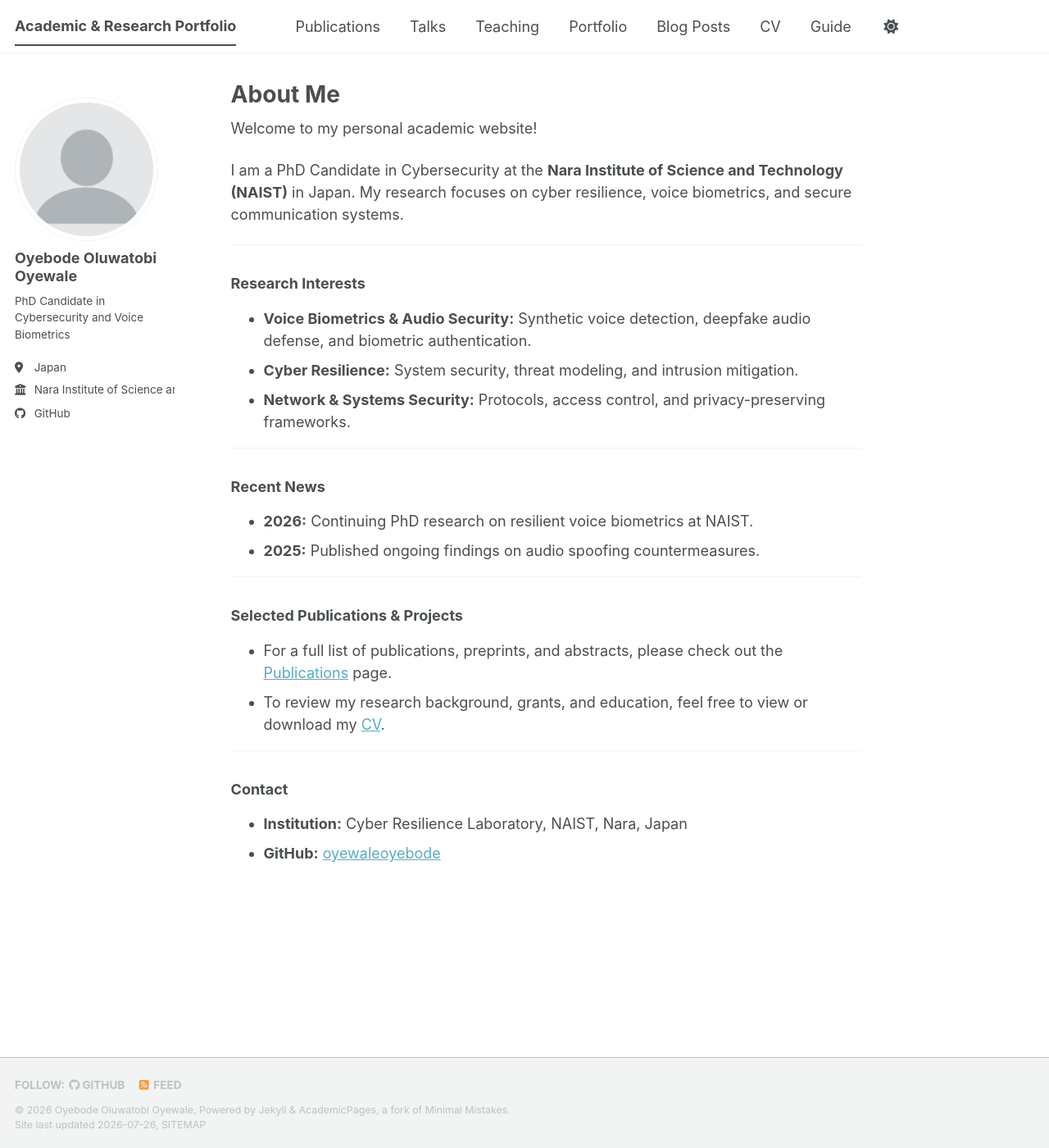
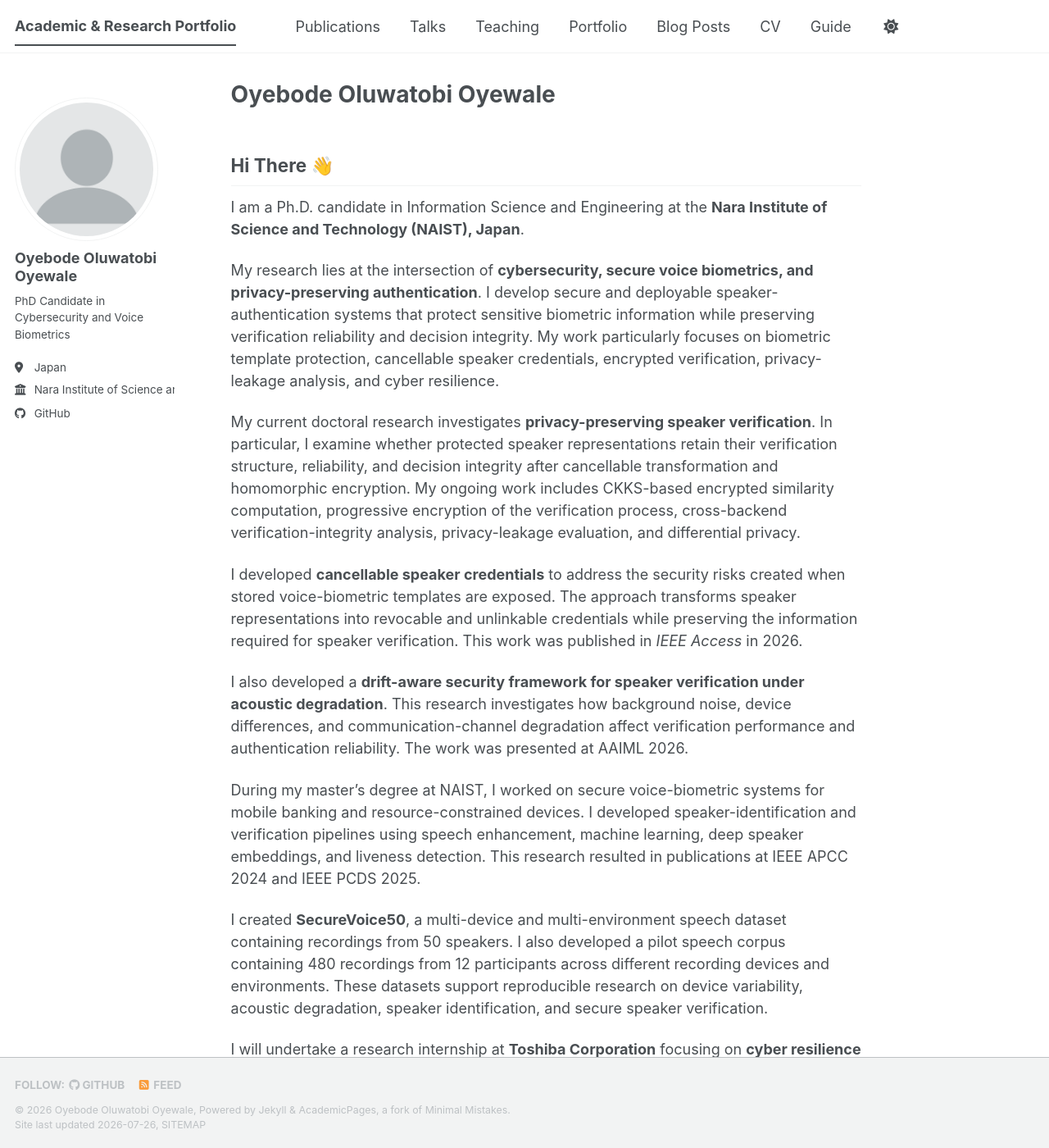
Before and after one commit to oyewaleoyebode/oyebodeoluwatobi-OyebodeOluwatobi.github.io, a Jekyll site: the page built from _pages/about.md, in a window 1280 px wide and 1400 px high. Shown: the whole window at 82% size. Built offline with Jekyll 4.4.1, drawn with Linux system fonts in a browser that asks for light colours; a style sheet for code colours, icons or effects is not loaded; some of the changed text lies outside the part shown.

Commit message:
Update about.md

```diff
--- a/_pages/about.md
+++ b/_pages/about.md
@@ -1,37 +1,86 @@
 ---
 permalink: /
-title: "About Me"
+title: "Oyebode Oluwatobi Oyewale"
 author_profile: true
 redirect_from:
   - /about/
   - /about.html
 ---
 
-Welcome to my personal academic website!
+## Hi There 👋
 
-I am a PhD Candidate in Cybersecurity at the **Nara Institute of Science and Technology (NAIST)** in Japan. My research focuses on cyber resilience, voice biometrics, and secure communication systems.
+I am a Ph.D. candidate in Information Science and Engineering at the **Nara Institute of Science and Technology (NAIST), Japan**.
+
+My research lies at the intersection of **cybersecurity, secure voice biometrics, and privacy-preserving authentication**. I develop secure and deployable speaker-authentication systems that protect sensitive biometric information while preserving verification reliability and decision integrity. My work particularly focuses on biometric template protection, cancellable speaker credentials, encrypted verification, privacy-leakage analysis, and cyber resilience.
+
+My current doctoral research investigates **privacy-preserving speaker verification**. In particular, I examine whether protected speaker representations retain their verification structure, reliability, and decision integrity after cancellable transformation and homomorphic encryption. My ongoing work includes CKKS-based encrypted similarity computation, progressive encryption of the verification process, cross-backend verification-integrity analysis, privacy-leakage evaluation, and differential privacy.
+
+I developed **cancellable speaker credentials** to address the security risks created when stored voice-biometric templates are exposed. The approach transforms speaker representations into revocable and unlinkable credentials while preserving the information required for speaker verification. This work was published in *IEEE Access* in 2026.
+
+I also developed a **drift-aware security framework for speaker verification under acoustic degradation**. This research investigates how background noise, device differences, and communication-channel degradation affect verification performance and authentication reliability. The work was presented at AAIML 2026.
+
+During my master’s degree at NAIST, I worked on secure voice-biometric systems for mobile banking and resource-constrained devices. I developed speaker-identification and verification pipelines using speech enhancement, machine learning, deep speaker embeddings, and liveness detection. This research resulted in publications at IEEE APCC 2024 and IEEE PCDS 2025.
+
+I created **SecureVoice50**, a multi-device and multi-environment speech dataset containing recordings from 50 speakers. I also developed a pilot speech corpus containing 480 recordings from 12 participants across different recording devices and environments. These datasets support reproducible research on device variability, acoustic degradation, speaker identification, and secure speaker verification.
+
+I will undertake a research internship at **Toshiba Corporation** focusing on **cyber resilience for infrastructure systems**. This work will examine cybersecurity and resilience challenges associated with infrastructure systems, including threat analysis, system reliability, and security-aware evaluation.
+
+Before beginning my graduate studies, I worked in information technology and network administration. My experience included managing organizational IT infrastructure, configuring networks, implementing firewalls, VPNs, and access controls, supporting system continuity, and delivering technical training. This professional background provided the practical foundation for my current research in cybersecurity and secure authentication.
+
+My master’s studies at NAIST were supported by the **Japan Student Services Organization (JASSO) Scholarship**, for which I am grateful.
 
 ---
 
-### Research Interests
-* **Voice Biometrics & Audio Security:** Synthetic voice detection, deepfake audio defense, and biometric authentication.
-* **Cyber Resilience:** System security, threat modeling, and intrusion mitigation.
-* **Network & Systems Security:** Protocols, access control, and privacy-preserving frameworks.
+## Activities/News
+
+- **[Jul. 2026]** Published *Cancellable Speaker Credentials under Template Exposure* in **IEEE Access**.
+- **[Jul. 2026]** Began investigating progressive encryption and privacy leakage in CKKS-enabled protected speaker verification.
+- **[March. 2026]** Presented *Adaptive Speaker Verification Under Degradation: A Drift-Aware Security Framework* at **AAIML 2026**, Tokyo, Japan 🇯🇵.
+- **[Oct. 2025]** Commenced Ph.D. studies in Information Science and Engineering at **NAIST** 🇯🇵.
+- **[Sept. 2025]** Completed an M.Eng. in Information Science and Engineering at **NAIST** 🇯🇵.
+- **[Aug. 2025]** Published *Speaker Identification for Low-End Devices: A Secure Voice Biometric Solution for Mobile Banking* at **IEEE PCDS 2025**.
+- **[Sept. 2025]** Released the **SecureVoice50** multi-device and multi-environment speech dataset.
+- **[Sept. 2025]** Released a pilot speech corpus for studying device and environmental variability in voice biometrics.
+- **[Nov. 2024]** Presented research on voice-biometric verification for banking at **IEEE APCC 2024**, Bali, Indonesia 🇮🇩.
+- **[Oct. 2023]** Commenced graduate studies at **NAIST** with support from the **JASSO Scholarship** 🇯🇵.
 
 ---
 
-### Recent News
-* **2026:** Continuing PhD research on resilient voice biometrics at NAIST.
-* **2025:** Published ongoing findings on audio spoofing countermeasures.
+## Interests
+
+- Privacy-Preserving Authentication
+- Secure Voice Biometrics
+- Speaker Verification
+- Biometric Template Protection
+- Cancellable Biometric Credentials
+- Homomorphic Encrypted Verification
+- Privacy Leakage and Differential Privacy
+- Authentication Security
+- Adversarial Security Evaluation
+- Cyber Resilience
+- Critical Infrastructure Security
+- Cyber Threat Intelligence
 
 ---
 
-### Selected Publications & Projects
-* For a full list of publications, preprints, and abstracts, please check out the [Publications](/publications/) page.
-* To review my research background, grants, and education, feel free to view or download my [CV](/cv/).
+## Education
 
----
+### Ph.D. in Information Science and Engineering, Present
 
-### Contact
-* **Institution:** Cyber Resilience Laboratory, NAIST, Nara, Japan
-* **GitHub:** [oyewaleoyebode](https://github.com/oyewaleoyebode)
+**Nara Institute of Science and Technology, Japan**
+
+Supervisor: Prof. Youki Kadobayashi
+
+### M.Eng. in Information Science and Engineering, 2025
+
+**Nara Institute of Science and Technology, Japan**
+
+Thesis: *Adapting a Cell Phone with Voice Biometric Verification*
+
+Supervisor: Prof. Youki Kadobayashi
+
+### B.Eng. in Computer Engineering, 2017
+
+**Ladoke Akintola University of Technology, Nigeria**
+
+Thesis: *Design and Construction of an Electronic Mosquito Repellent*
```
